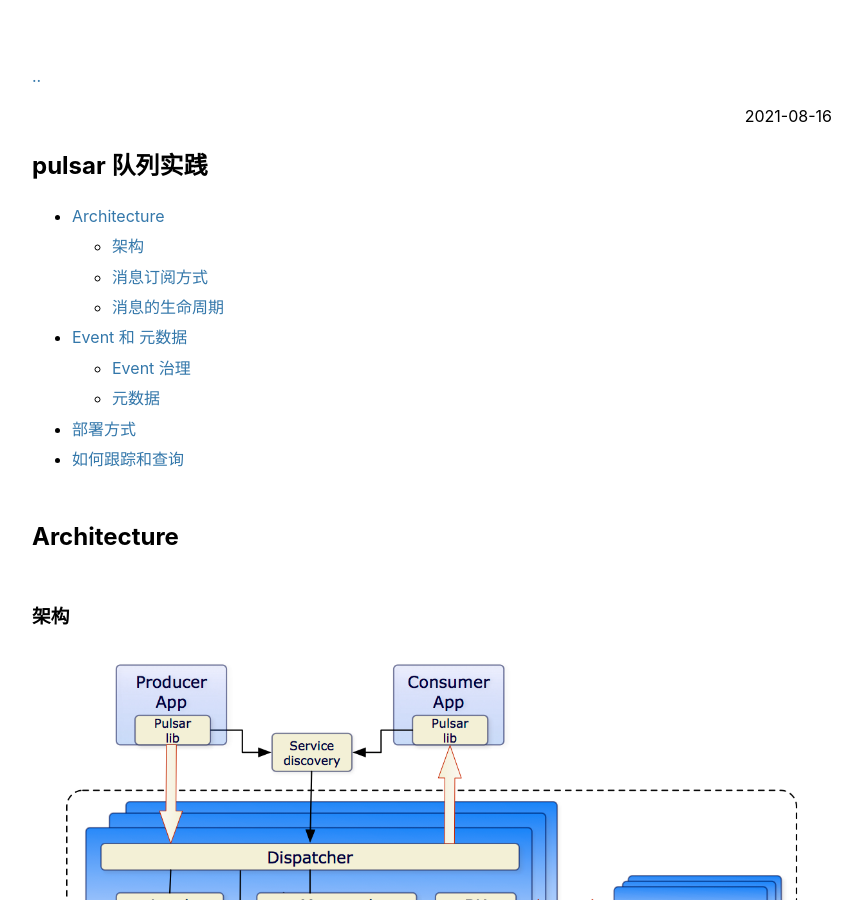
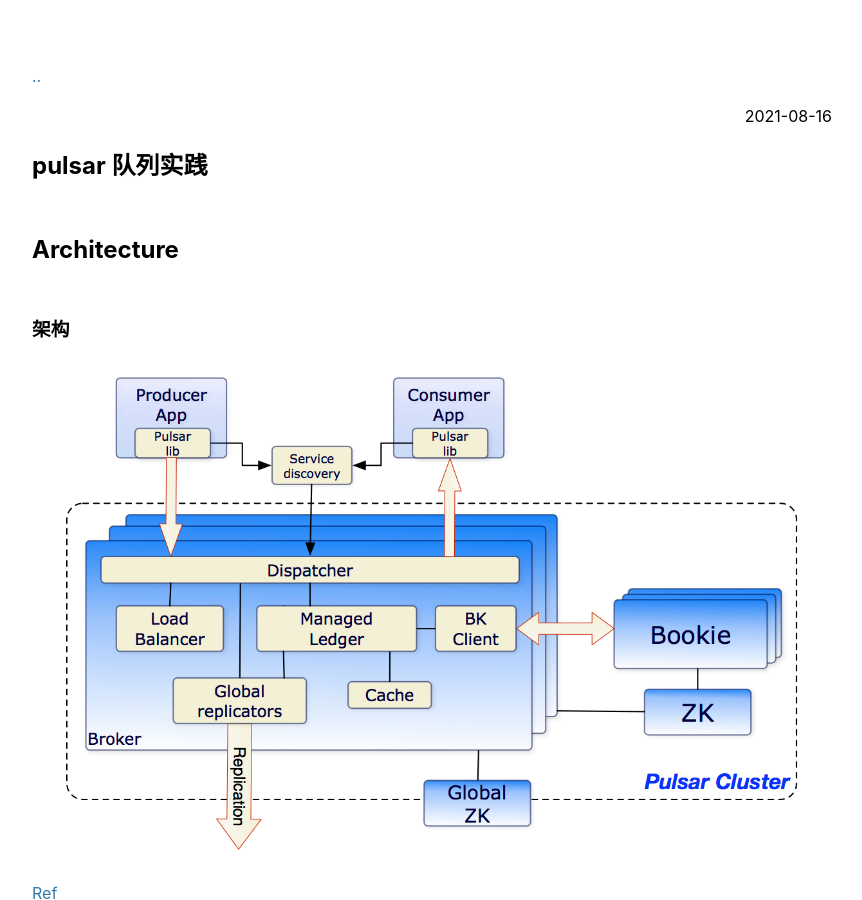
Before and after one commit to dengqinghua/dengqinghua.github.io, a Jekyll site: the page docs/queue.html, which Jekyll copies as it is, in a window 1280 px wide and 900 px high. Shown: the whole window, without its empty margins (208-1070 px from the left). Built offline with Jekyll 4.4.1, drawn with Linux system fonts in a browser that asks for light colours.

Commit message:
fix: 修改样式

```diff
--- a/docs/queue.html
+++ b/docs/queue.html
@@ -45,43 +45,20 @@
 
   <h1>pulsar 队列实践</h1>
 
-  <ul id="toc" class="section-nav">
-<li class="toc-entry toc-h2">
-<a href="#architecture">Architecture</a>
-<ul>
-<li class="toc-entry toc-h3"><a href="#%E6%9E%B6%E6%9E%84">架构</a></li>
-<li class="toc-entry toc-h3"><a href="#%E6%B6%88%E6%81%AF%E8%AE%A2%E9%98%85%E6%96%B9%E5%BC%8F">消息订阅方式</a></li>
-<li class="toc-entry toc-h3"><a href="#%E6%B6%88%E6%81%AF%E7%9A%84%E7%94%9F%E5%91%BD%E5%91%A8%E6%9C%9F">消息的生命周期</a></li>
-</ul>
-</li>
-<li class="toc-entry toc-h2">
-<a href="#event-%E5%92%8C-%E5%85%83%E6%95%B0%E6%8D%AE">Event 和 元数据</a>
-<ul>
-<li class="toc-entry toc-h3"><a href="#event-%E6%B2%BB%E7%90%86">Event 治理</a></li>
-<li class="toc-entry toc-h3"><a href="#%E5%85%83%E6%95%B0%E6%8D%AE">元数据</a></li>
-</ul>
-</li>
-<li class="toc-entry toc-h2"><a href="#%E9%83%A8%E7%BD%B2%E6%96%B9%E5%BC%8F">部署方式</a></li>
-<li class="toc-entry toc-h2"><a href="#%E5%A6%82%E4%BD%95%E8%B7%9F%E8%B8%AA%E5%92%8C%E6%9F%A5%E8%AF%A2">如何跟踪和查询</a></li>
-</ul>
-<h2 id="architecture">
-<a class="anchor" href="#architecture" aria-hidden="true"><span class="octicon octicon-link"></span></a>Architecture</h2>
-<h3 id="架构">
-<a class="anchor" href="#%E6%9E%B6%E6%9E%84" aria-hidden="true"><span class="octicon octicon-link"></span></a>架构</h3>
+  <h2 id="architecture">Architecture</h2>
+<h3 id="架构">架构</h3>
 
 <p><img src="assets/images/pul-system-architecture.png" alt="pul-system-architecture.png"></p>
 
 <p><a href="http://pulsar.apache.org/docs/en/2.3.2/concepts-messaging" target="_blank" rel="noopener noreferrer">Ref</a></p>
 
-<h3 id="消息订阅方式">
-<a class="anchor" href="#%E6%B6%88%E6%81%AF%E8%AE%A2%E9%98%85%E6%96%B9%E5%BC%8F" aria-hidden="true"><span class="octicon octicon-link"></span></a>消息订阅方式</h3>
+<h3 id="消息订阅方式">消息订阅方式</h3>
 
 <p><img src="assets/images/pul-subscription-modes.png" alt="pul-subscribe"></p>
 
 <p><a href="http://pulsar.apache.org/docs/en/2.3.2/concepts-messaging/" target="_blank" rel="noopener noreferrer">Ref</a></p>
 
-<h3 id="消息的生命周期">
-<a class="anchor" href="#%E6%B6%88%E6%81%AF%E7%9A%84%E7%94%9F%E5%91%BD%E5%91%A8%E6%9C%9F" aria-hidden="true"><span class="octicon octicon-link"></span></a>消息的生命周期</h3>
+<h3 id="消息的生命周期">消息的生命周期</h3>
 
 <div class="mermaid">
 graph LR;
@@ -93,10 +70,8 @@
 
 <p>更多消息相关, 见 <a href="http://pulsar.apache.org/docs/en/concepts-messaging" target="_blank" rel="noopener noreferrer">这里</a></p>
 
-<h2 id="event-和-元数据">
-<a class="anchor" href="#event-%E5%92%8C-%E5%85%83%E6%95%B0%E6%8D%AE" aria-hidden="true"><span class="octicon octicon-link"></span></a>Event 和 元数据</h2>
-<h3 id="event-治理">
-<a class="anchor" href="#event-%E6%B2%BB%E7%90%86" aria-hidden="true"><span class="octicon octicon-link"></span></a>Event 治理</h3>
+<h2 id="event-和-元数据">Event 和 元数据</h2>
+<h3 id="event-治理">Event 治理</h3>
 <p>在 Ease 的后端服务中, 我们是通过 <a href="https://gitlab.easeprime.com/ease/lib-box/-/tree/master/common-lib/src/main/java/com/easeprime/bfs/common/event" target="_blank" rel="noopener noreferrer">common-lib</a> 包进行封装和处理的</p>
 
 <p>该部分的组织形式如下</p>
@@ -160,8 +135,7 @@
   end
 </div>
 
-<h3 id="元数据">
-<a class="anchor" href="#%E5%85%83%E6%95%B0%E6%8D%AE" aria-hidden="true"><span class="octicon octicon-link"></span></a>元数据</h3>
+<h3 id="元数据">元数据</h3>
 <ol>
   <li>
     <p>eventId 和 targetId</p>
@@ -177,12 +151,9 @@
       <li>pulsar 不能保证 exactl once, 一些重要的业务需要自己能保证是可重复执行的</li>
       <li>理论上消息是不会丢失的, 但是在 Rebalance 时, 也可能出现数据丢失的情况</li>
     </ul>
+
+    <p>更多内容见 <a href="https://pulsar.apache.org/docs/en/2.7.1/concepts-messaging/" target="_blank" rel="noopener noreferrer">concepts-messaging</a></p>
   </li>
-</ol>
-
-<p>更多内容见 <a href="https://pulsar.apache.org/docs/en/2.7.1/concepts-messaging/" target="_blank" rel="noopener noreferrer">concepts-messaging</a></p>
-
-<ol>
   <li>
     <p>事件和事务的问题</p>
 
@@ -216,13 +187,11 @@
   </li>
 </ol>
 
-<h2 id="部署方式">
-<a class="anchor" href="#%E9%83%A8%E7%BD%B2%E6%96%B9%E5%BC%8F" aria-hidden="true"><span class="octicon octicon-link"></span></a>部署方式</h2>
+<h2 id="部署方式">部署方式</h2>
 
 <p><img src="assets/images/pul-deploy1.png" alt="deploy1"></p>
 
-<h2 id="如何跟踪和查询">
-<a class="anchor" href="#%E5%A6%82%E4%BD%95%E8%B7%9F%E8%B8%AA%E5%92%8C%E6%9F%A5%E8%AF%A2" aria-hidden="true"><span class="octicon octicon-link"></span></a>如何跟踪和查询</h2>
+<h2 id="如何跟踪和查询">如何跟踪和查询</h2>
 <p>方式1: 根据用户id 或者 deviceId 进行<a href="https://es-ras1ax3s.kibana.tencentelasticsearch.com:5601/goto/71238f43bd59b8022e7ee9f67238eb45" target="_blank" rel="noopener noreferrer">查询</a></p>
 
 <p><img src="assets/images/pul-example1.png" alt="example1"></p>
```
Also changed, not shown: _posts/2021-08-16-queue.md (+2 -2 lines), docs/feed.xml (+4 -7 lines).
